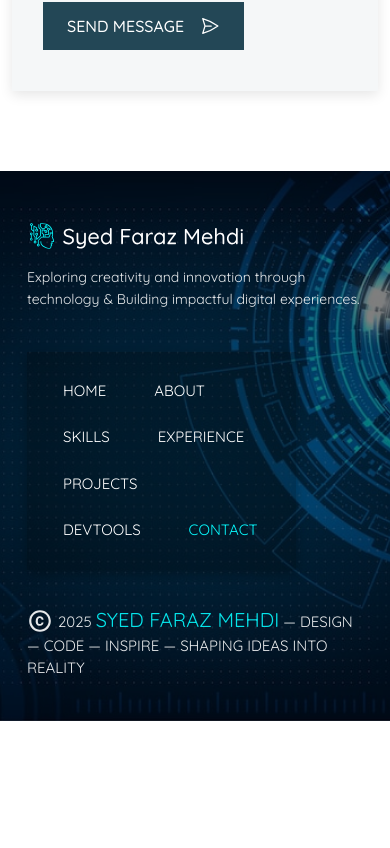
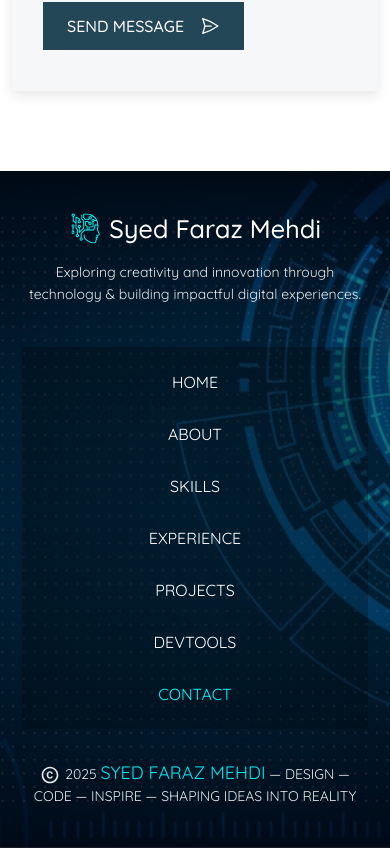
Before and after one commit to alymehroz512/AIML-PORTFOLIO, a React (Vite) app: page /contact in a window 390 px wide. Shown: the part 2340-3188 px from the top of the page. Before the commit the page ends 3061 px from the top, so only its background shows below. Built offline with nearby package versions, Linux system fonts and the light colour scheme; the HTML template or start-up script is replaced by a standard one.

Commit message:
Footer desing is updated and responsive on all screens

```diff
--- a/src/components/Footer.jsx
+++ b/src/components/Footer.jsx
@@ -1,11 +1,11 @@
 import React from "react";
-import { Container, Row, Col, Nav } from "react-bootstrap";
+import { Container, Nav } from "react-bootstrap";
 import { NavLink } from "react-router-dom";
 import { useSelector } from "react-redux";
 import "bootstrap/dist/css/bootstrap.min.css";
 import "../styles/Footer.css";
 import Logo from "../assets/Logo.svg";
-import FooterBg from "../assets/FooterBackground.jpg"; // replace with your image
+import FooterBg from "../assets/FooterBackground.jpg";
 import { MdCopyright } from "react-icons/md";
 
 const Footer = () => {
@@ -25,19 +25,16 @@ const Footer = () => {
         <div className="footer-overlay"></div>
 
         <div className="footer-content">
-          <Container>
-            <Row className="align-items-start">
-              <Col xs={12}>
-                {/* Logo + Description */}
+          <Container className="text-center">
+            {/* LOGO + DESCRIPTION */}
             <div className="logo-section">
               <img src={Logo} alt="Logo" className="footer-logo" />
               <p className="footer-desc">
-                    Exploring creativity and innovation through technology &
-                    Building impactful digital experiences.
+                Exploring creativity and innovation through technology & building impactful digital experiences.
               </p>
             </div>
 
-                {/* Navigation Links */}
+            {/* NAVIGATION LINKS */}
             <div className="footer-nav-container">
               <Nav className="footer-nav">
                 {links.map((link, index) => (
@@ -58,18 +55,14 @@ const Footer = () => {
               <p>
                 <MdCopyright
                   style={{
-                        fontSize: "26px",
+                    fontSize: "20px",
                     marginRight: "5px",
                     verticalAlign: "middle",
-                        marginTop: '-5px'
                   }}
                 />
-                    {year}{" "}
-                    <span className="footer-author">{author}</span> — {slogan}
+                {year} <span className="footer-author">{author}</span> — {slogan}
               </p>
             </div>
-              </Col>
-            </Row>
           </Container>
         </div>
       </div>
--- a/src/styles/Footer.css
+++ b/src/styles/Footer.css
@@ -1,22 +1,19 @@
 @import url('https://fonts.googleapis.com/css2?family=Quicksand:wght@400;500;600;700&display=swap');
-
-/* :root {
-  --border-radius-sm: 6px;
-  --border-radius-md: 8px;
-} */
 
 .footer {
   font-family: 'Quicksand', sans-serif;
   position: relative;
   width: 100%;
   overflow: hidden;
+  text-align: center;
 }
 
 .footer-bg {
   position: relative;
-  min-height: 350px;
+  min-height: 400px;
   display: flex;
   align-items: center;
+  justify-content: center;
 }
 
 .footer-overlay {
@@ -30,21 +27,25 @@
   position: relative;
   z-index: 2;
   color: #ffffff;
-  padding: 60px 0 30px 0;
+  padding: 60px 20px 40px 20px;
   width: 100%;
+  display: flex;
+  flex-direction: column;
+  align-items: center;
+  justify-content: center; /* centers vertically */
 }
 
 /* LOGO + DESCRIPTION */
 .logo-section {
   display: flex;
   flex-direction: column;
-  align-items: flex-start;
+  align-items: center;
   margin-bottom: 25px;
-  text-align: left;
+  text-align: center;
 }
 
 .footer-logo {
-  height: 40px;
+  height: 50px;
   width: auto;
   margin-bottom: 15px;
 }
@@ -53,26 +54,26 @@
   font-size: 16px;
   line-height: 1.6;
   opacity: 0.9;
+  max-width: 600px;
   text-transform: uppercase;
-  max-width: 600px;
 }
 
 /* NAVIGATION LINKS */
 .footer-nav-container {
-  background: rgba(0, 0, 0, 0.25);
-  padding: 8px 12px;
+  background: rgba(0, 0, 0, 0.25); /* ✅ Semi-transparent bg */
+  padding: 10px 20px;
+  margin-top: 20px;
+  width: 100%;
   display: flex;
-  justify-content: flex-start;
-  flex-wrap: wrap;
-  width: 80%;
-  box-shadow: 0 4px 12px rgba(0, 0, 0, 0.3);
-  border-radius: var(--border-radius-md);
+  justify-content: center; /* ✅ Centers the nav section */
 }
 
 .footer-nav {
   display: flex;
+  justify-content: center;
+  align-items: center;
   flex-wrap: wrap;
-  gap: 8px 16px;
+  gap: 10px 20px;
 }
 
 .footer-link {
@@ -81,61 +82,64 @@
   text-transform: uppercase;
   transition: color 0.3s ease;
   text-decoration: none;
-  position: relative;
-  cursor: none;
 }
 
 .footer-link:hover,
 .footer-link.active {
-  color: #07FBFF !important; /* cyan neon color */
+  color: #07FBFF !important;
 }
 
 /* COPYRIGHT SECTION */
 .footer-bottom {
-  margin-top: 35px;
+  margin-top: 30px;
   font-size: 16px;
   text-transform: uppercase;
   color: #ffffff;
   opacity: 0.9;
-  text-align: left;
+  text-align: center;
 }
 
 .footer-author {
   color: #07FBFF;
   text-transform: uppercase;
-  font-size: 20px;
+  font-size: 18px;
 }
 
 /* =============================
    RESPONSIVE DESIGN
 ============================= */
+
+/* For tablets and below (up to 991px) */
 @media (max-width: 991px) {
   .footer-content {
-    padding: 40px 0 25px 0;
+    padding: 40px 10px 25px 10px;
   }
 
-  .footer-nav-container {
-    flex-direction: column;
-    align-items: flex-start;
-    padding: 20px;
+  .footer-desc {
+    font-size: 15px;
   }
 
   .footer-link {
     font-size: 17px;
   }
 
-  .footer-desc {
-    font-size: 15px;
+  /* 👇 Stack nav links vertically on tablets */
+  .footer-nav {
+    flex-direction: column;
+    align-items: center;
+    gap: 12px;
+  }
+
+  .footer-nav-container {
+    width: 100%;
+    padding: 15px 10px;
   }
 }
 
+/* For mobile screens */
 @media (max-width: 576px) {
-  .footer-content {
-    padding: 50px 15px 25px 15px;
-  }
-
   .footer-logo {
-    height: 30px;
+    height: 35px;
   }
 
   .footer-desc {
@@ -144,14 +148,15 @@
   }
 
   .footer-link {
-    font-size: 15px;
+    font-size: 16px;
   }
 
   .footer-bottom {
-    font-size: 15px;
+    font-size: 14px;
   }
 }
 
+/* For very large screens */
 @media (min-width: 1400px) {
   .footer-content {
     max-width: 1300px;
```
Lines whose indentation alone changed are shown as unchanged.
